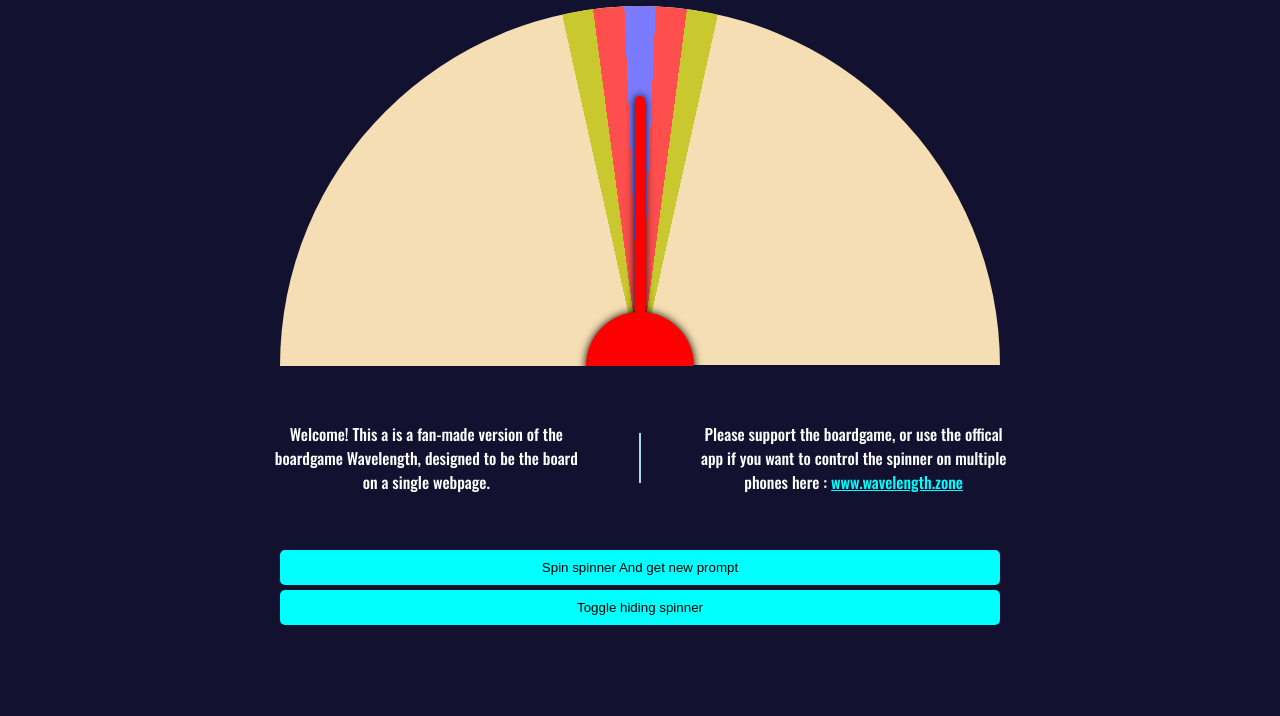
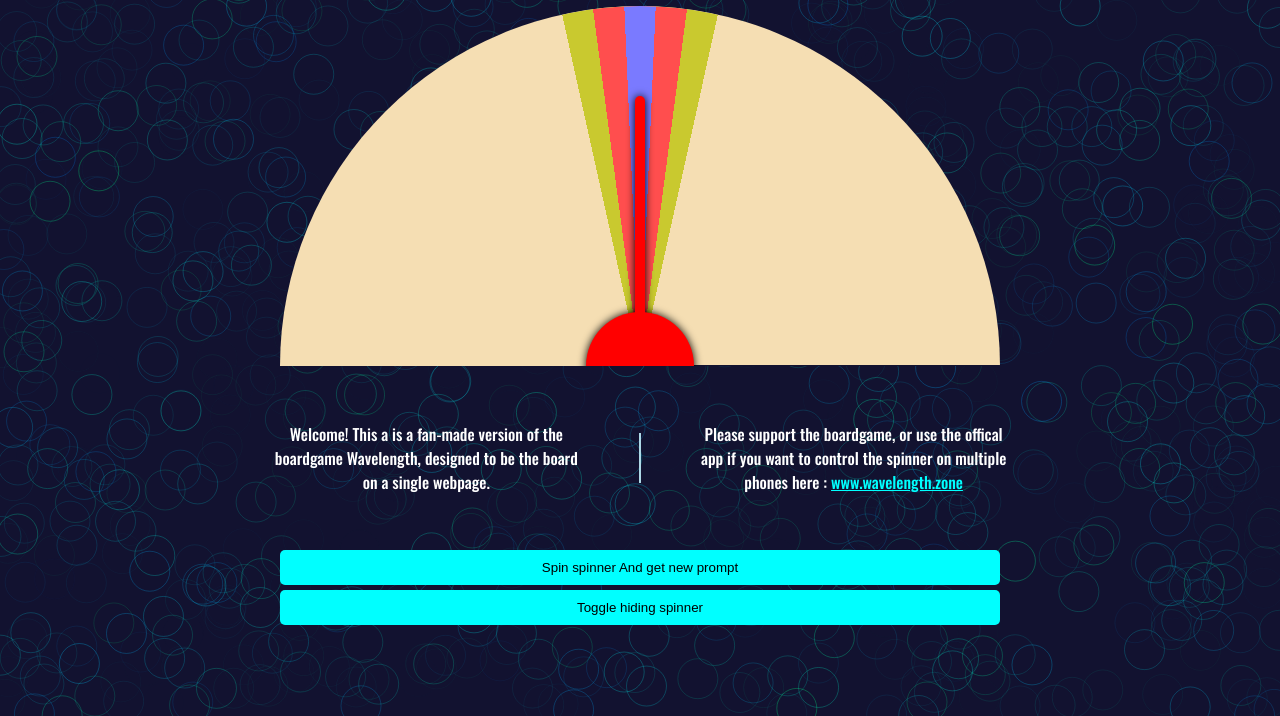
Before and after one commit to WRuback/wavelength-test-game, a plain HTML site: page index.html in a window 1280 px wide. Shown: the part 84-800 px from the top of the page. Drawn offline with nearby package versions, Linux system fonts and the light colour scheme; a web font is replaced by a local one.

Commit message:
Added dynamic resizing background.

```diff
--- a/index.html
+++ b/index.html
@@ -10,6 +10,7 @@
     <link rel="stylesheet" href="style.css">
 </head>
 <body>
+    <canvas id="backgroundstars"></canvas>
     <h1 class="title">LENGTH-WAVE</h1>
     <div class="mainArea">
         <div class="scoresection" style="transform: rotate(0deg);">
--- a/script.js
+++ b/script.js
@@ -184,8 +184,11 @@ const leftPrompt = document.getElementById("leftside");
 const rightPrompt = document.getElementById("rightside");
 let rotate = 0;
 
+const backgroundStars = document.getElementById("backgroundstars") ;
+const content = backgroundStars.getContext('2d');
+let timingResize;
+
 newPromptButton.addEventListener("click", ()=>{
-    console.log(rotate)
     const prompt = promptList[Math.floor(Math.random() * promptList.length)]
     let curRotation = `rotate(${rotate+540}deg)`;
     rotate = Math.floor(Math.random() * 181)-90;
@@ -215,6 +218,26 @@ hider.addEventListener("click", (e)=>{
     const pointcentX = pointer.offsetLeft + pointer.offsetWidth / 2;
     const pointcentY = pointer.offsetTop + pointer.offsetHeight / 2;
     const angle = Math.atan2(e.clientY-main.offsetTop -pointcentY, e.clientX-main.offsetLeft-pointcentX);
-    console.log((angle*180/Math.PI)+90)
     pointer.style.transform = `rotate(${(angle*180/Math.PI)+90}deg)`;
 });
+
+function backgroundDraw() {
+    backgroundStars.width = window.innerWidth;
+    backgroundStars.height = window.innerHeight;
+    content.strokeStyle = 'rgba(0, 255, 255, 0.3)';
+    content.lineWidth = '1';
+    const amount = window.innerWidth*window.innerHeight/1000;
+    for(let i = 0; i < amount; i++){
+        content.strokeStyle = `rgba(0, ${130+(Math.random()*125)}, ${130+(Math.random()*125)}, ${Math.random()*0.3})`;
+        content.beginPath();
+        content.arc(Math.random()*window.innerWidth, Math.random()*window.innerHeight, 20, 0,2*Math.PI);
+        content.stroke();
+    }
+};
+
+window.addEventListener("resize",()=>{
+    clearTimeout(timingResize);
+    timingResize = setTimeout(backgroundDraw, 100);
+},false);
+
+backgroundDraw();
--- a/style.css
+++ b/style.css
@@ -136,3 +136,10 @@ body{
     animation-duration: 1s;
     animation-timing-function: cubic-bezier(0, 0, 0.38, 1.0);
   }
+
+  #backgroundstars{
+    z-index: -200;
+    position: absolute;
+    top:0px;
+    left:0px;
+  }
```
